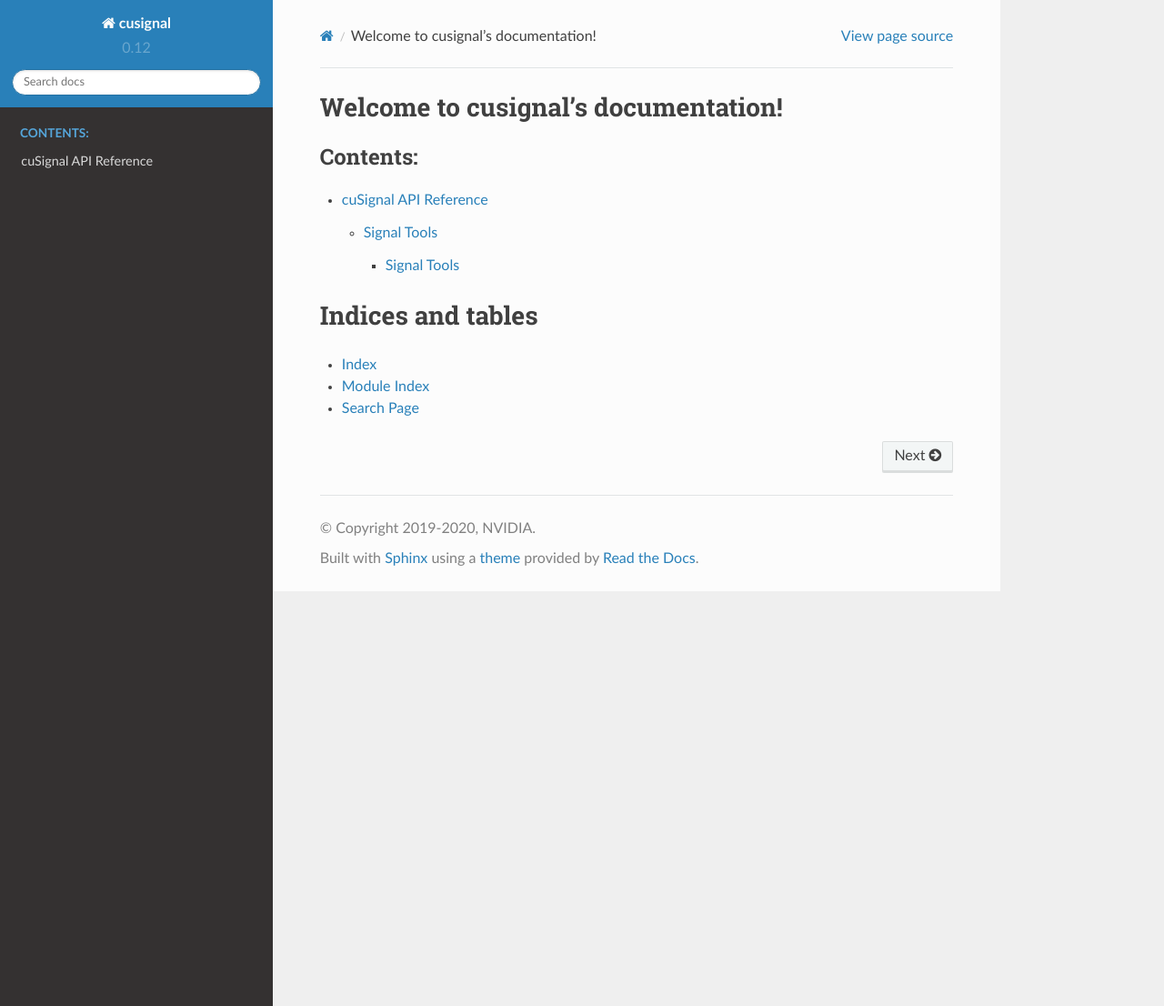
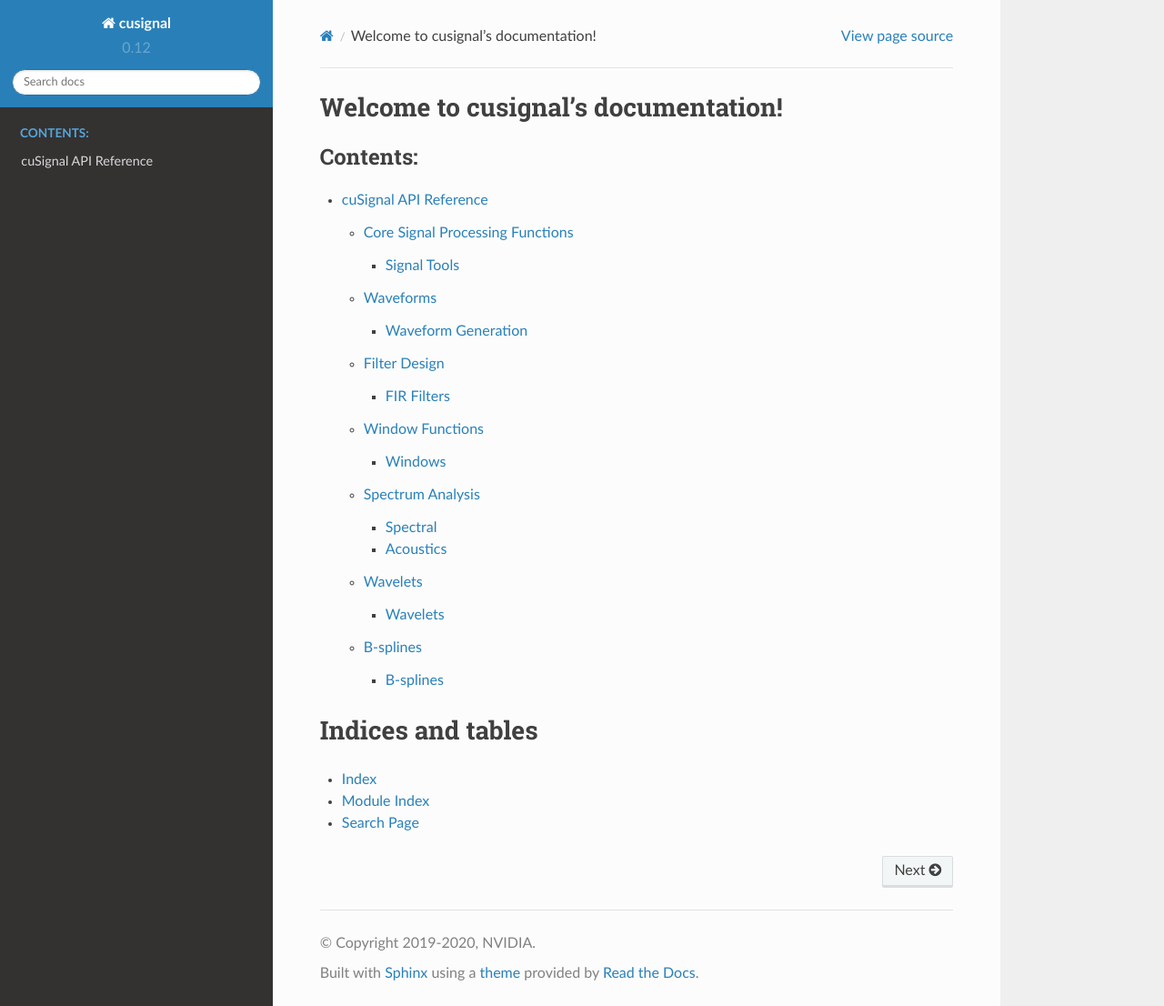
Before and after one commit to rapidsai/cusignal, a Sphinx documentation site: the page built from docs/source/index.rst, in a window 1280 px wide and 1106 px high. Shown: the whole window at 91% size. Built offline with Sphinx 7.4.7 and the Read the Docs theme 2.0.0, drawn with Linux system fonts in a browser that asks for light colours.

Commit message:
Addition of all cusignal modules to docs

```diff
--- a/docs/source/api.rst
+++ b/docs/source/api.rst
@@ -3,8 +3,7 @@
 ~~~~~~~~~~~~~~~~~~~~~~
 
 
-
-Signal Tools
+Core Signal Processing Functions
 ============
 
 Signal Tools
@@ -13,3 +12,76 @@
 .. automodule:: cusignal.signaltools
     :members:
     :undoc-members:
+
+
+Waveforms
+============
+
+Waveform Generation
+------------
+
+.. automodule:: cusignal.waveforms
+    :members:
+    :undoc-members:
+
+
+Filter Design
+============
+
+FIR Filters
+------------
+
+.. automodule:: cusignal.fir_filter_design
+    :members:
+    :undoc-members:
+
+
+Window Functions
+============
+
+Windows
+------------
+
+.. automodule:: cusignal.windows
+    :members:
+    :undoc-members:
+
+
+Spectrum Analysis
+============
+
+Spectral
+------------
+
+.. automodule:: cusignal.spectral
+    :members:
+    :undoc-members:
+
+Acoustics
+------------
+
+.. automodule:: cusignal.acoustics
+    :members:
+    :undoc-members:
+
+
+Wavelets
+============
+
+Wavelets
+------------
+
+.. automodule:: cusignal.wavelets
+    :members:
+    :undoc-members:
+
+
+B-splines
+============
+
+B-splines
+------------
+
+.. automodule:: cusignal.bsplines
+    :members:
+    :undoc-members:
```
